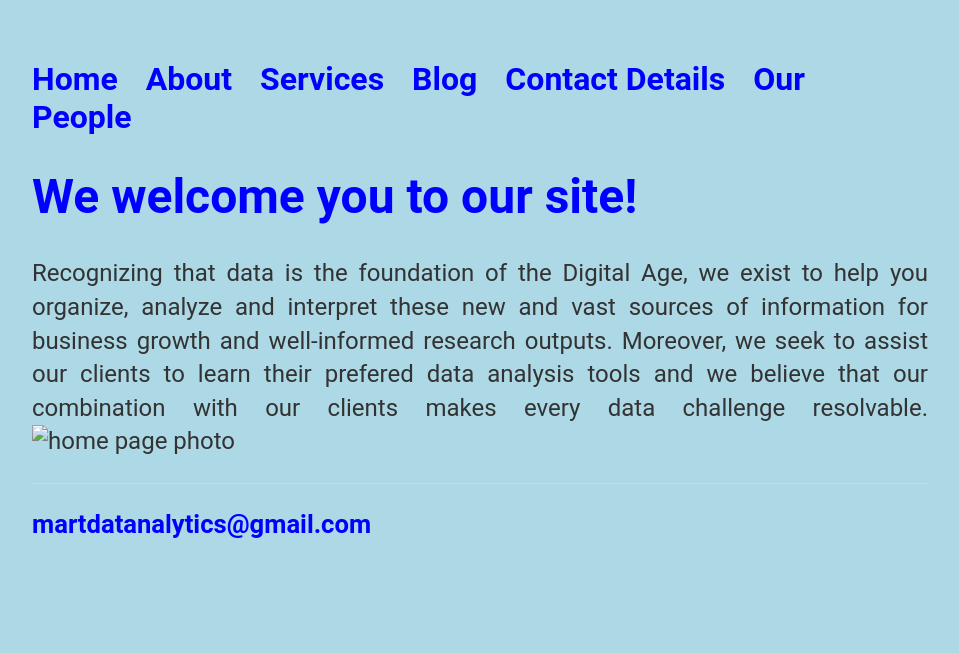
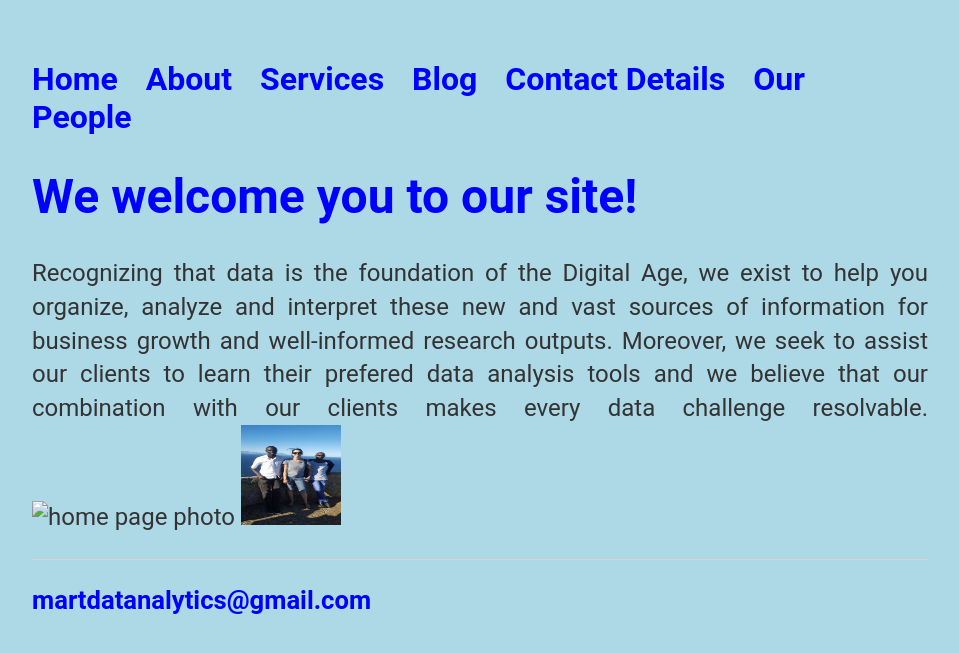
Before and after one commit to martdatanalytics/martdatanalytics.github.io, a Jekyll site: the page built from index.html, in a window 1280 px wide. Shown: the top 653 px of the page, without its empty margins (160-1119 px from the left). Built offline with Jekyll 4.4.1, drawn with Linux system fonts in a browser that asks for light colours.

Commit message:
Update index.html

```diff
--- a/index.html
+++ b/index.html
@@ -9,5 +9,6 @@ title: MartDat Analytics Inc
 	our clients to learn their prefered data analysis tools and we believe that our combination with our clients makes every
 	data challenge resolvable.
 	<img scr="/images/Training.jpg", alt="home page photo", width="200', height="200", align="bottom">
+	<img src="/images/Background.jpg",alt="Picture of Martin", width="100", height="100",align="left">
 	</p>
 </div><!-- /.blurb -->
```
